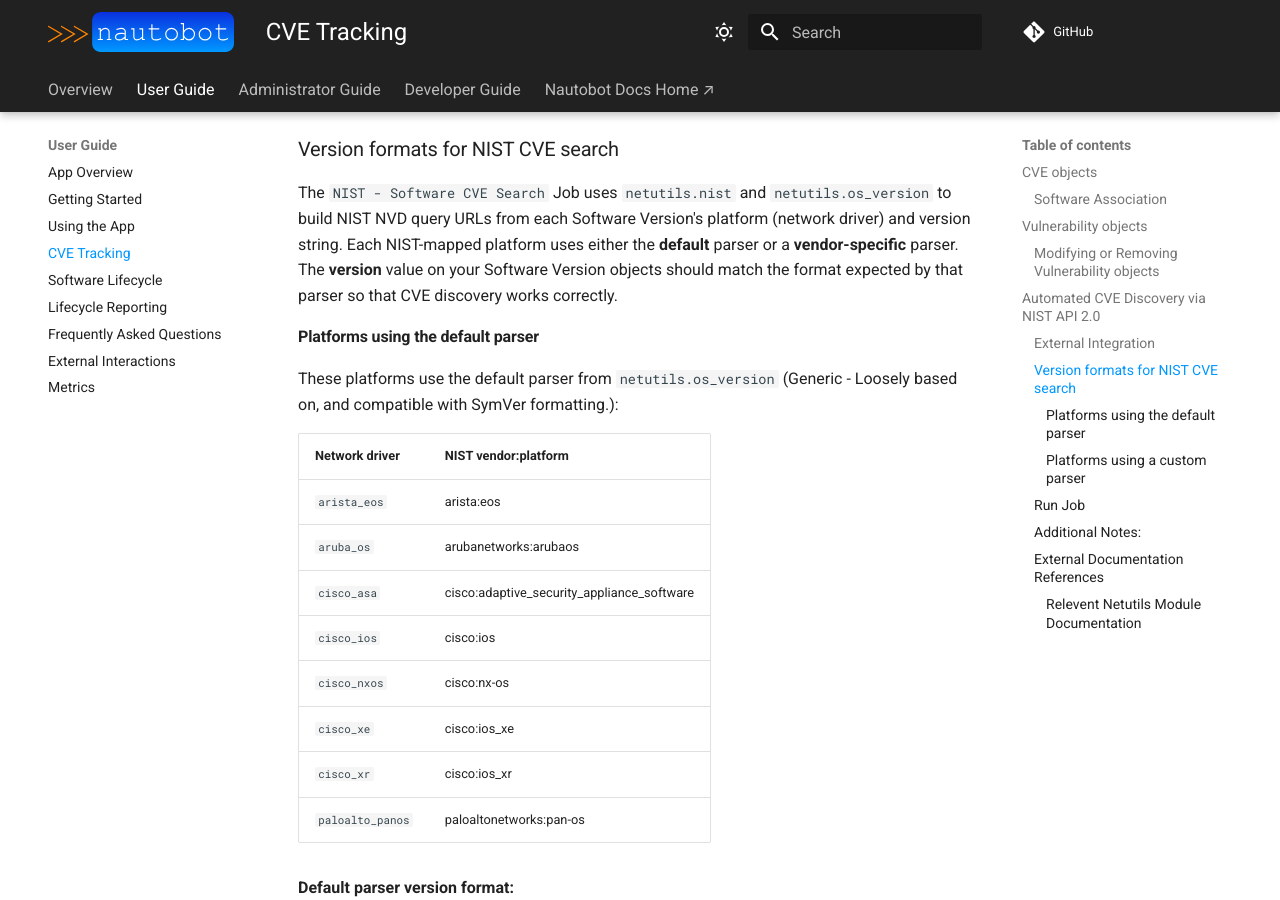
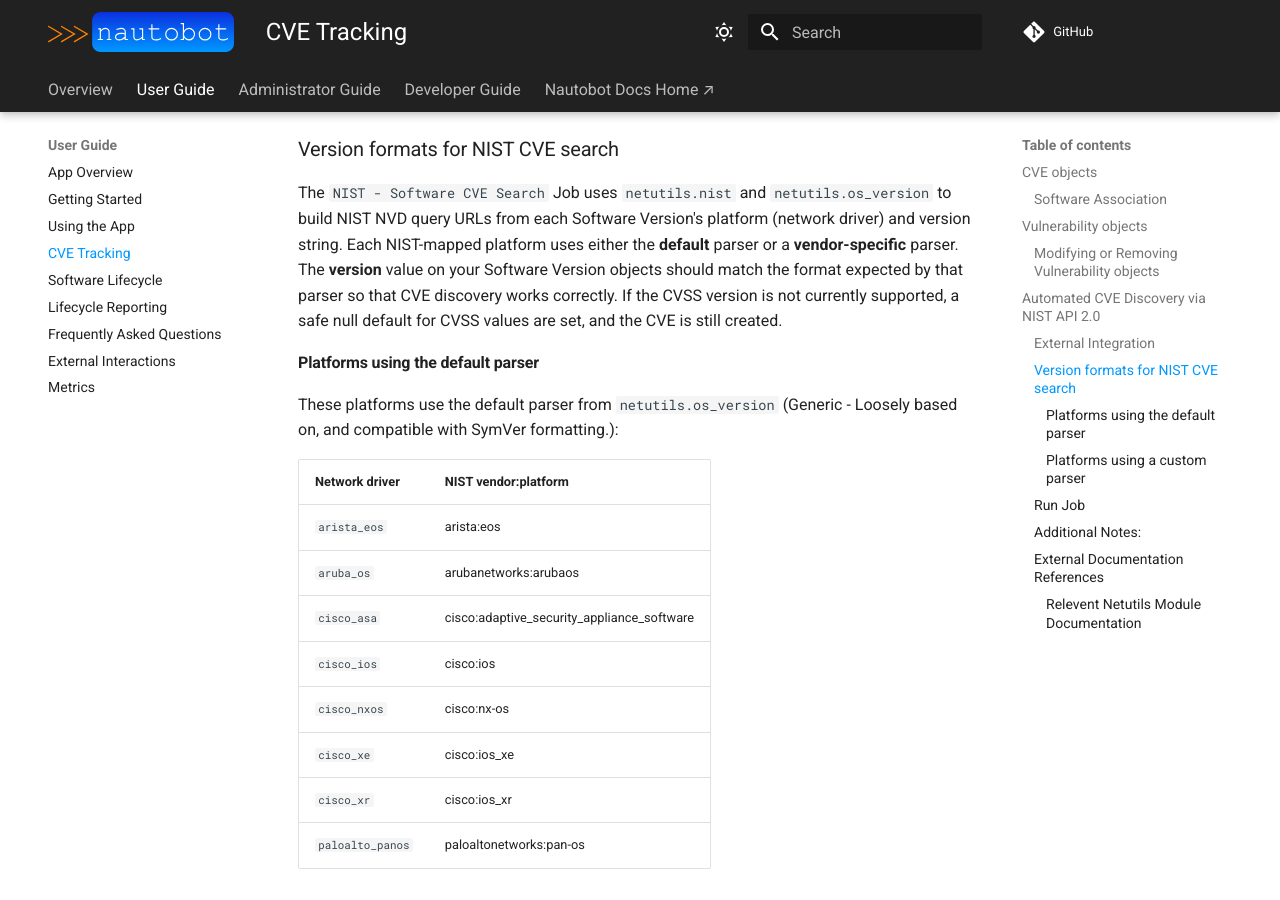
Before and after one commit to nautobot/nautobot-app-device-lifecycle-mgmt, an MkDocs documentation site: the page built from docs/user/cve_tracking.md, in a window 1280 px wide and 900 px high, scrolled down 4376 px. Built offline with MkDocs 1.6.1 and Material for MkDocs 9.7.7, drawn with Linux system fonts in a browser that asks for light colours; comment, search, counter and statistics services are not loaded.

Commit message:
Updating docs to dexcribe the added functionality

```diff
--- a/docs/user/cve_tracking.md
+++ b/docs/user/cve_tracking.md
@@ -98,7 +98,7 @@ NOTE: You may change the name of the External Integration or create your own usi
 
 ### Version formats for NIST CVE search
 
-The ``NIST - Software CVE Search`` Job uses `netutils.nist` and `netutils.os_version` to build NIST NVD query URLs from each Software Version's platform (network driver) and version string. Each NIST-mapped platform uses either the **default** parser or a **vendor-specific** parser. The **version** value on your Software Version objects should match the format expected by that parser so that CVE discovery works correctly.
+The ``NIST - Software CVE Search`` Job uses `netutils.nist` and `netutils.os_version` to build NIST NVD query URLs from each Software Version's platform (network driver) and version string. Each NIST-mapped platform uses either the **default** parser or a **vendor-specific** parser. The **version** value on your Software Version objects should match the format expected by that parser so that CVE discovery works correctly. If the CVSS version is not currently supported, a safe null default for CVSS values are set, and the CVE is still created.
 
 #### Platforms using the default parser
 
```
